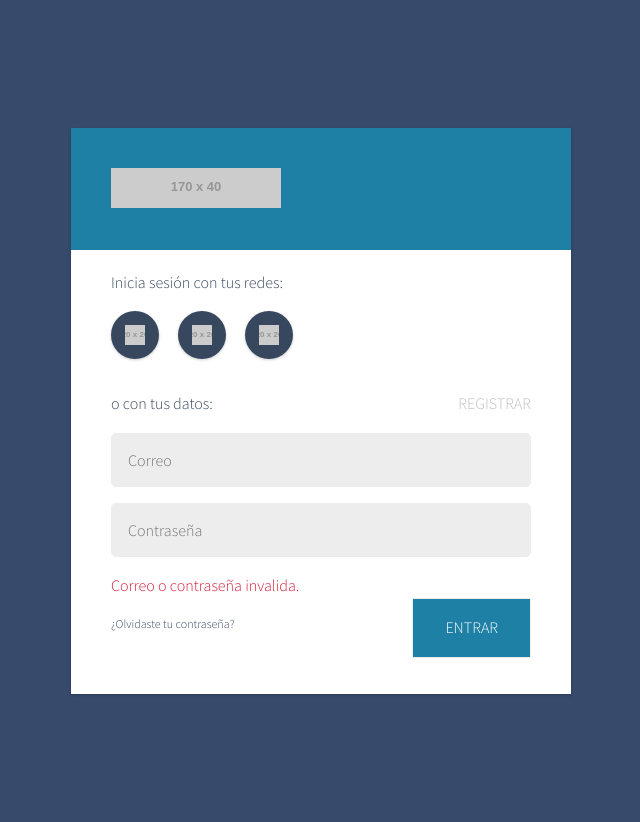
After one commit to piojos/etunim, a PHP site: page /login.php in a window 1280 px wide. The commit adds this page. Shown: the whole page, without its empty margins (319-959 px from the left). Run offline with PHP 8.4, Linux system fonts and the light colour scheme; grey boxes labelled with a size stand in for pictures from a placeholder-image service; style sheets or scripts are compiled from the project's sources; some libraries are stand-ins or nearby versions.

Commit message:
Login stable

```diff
--- a/css/style.css
+++ b/css/style.css
@@ -116,11 +116,55 @@ h2 {
   color: white;
   box-shadow: 0 1px 3px 0 rgba(0, 0, 0, 0.2);
   text-align: center; }
+  .button.squared {
+    box-shadow: none;
+    text-transform: uppercase;
+    background: #C0BCBB;
+    border-radius: 0; }
   .button.blue {
     background: #0C7BD5; }
+  .button.teal {
+    background: #1F80A6; }
   .button.yellow {
     background: #FAC24E;
     color: #3E3B30; }
+  .button.circle {
+    border-radius: 50%;
+    width: 3em;
+    padding: 1.4rem 0 0 0;
+    height: 3em;
+    background: #37475E; }
+
+a.action {
+  text-transform: uppercase;
+  color: #C0BCBB; }
+
+button,
+input,
+input[type="submit"],
+input[type="reset"],
+input[type="button"] {
+  display: inline-block;
+  padding: 1em;
+  text-decoration: none;
+  white-space: nowrap;
+  background: #EDEDED;
+  border-radius: 0.5rem;
+  border: 1px solid #EDEDED; }
+  button:active, button:focus,
+  input:active,
+  input:focus,
+  input[type="submit"]:active,
+  input[type="submit"]:focus,
+  input[type="reset"]:active,
+  input[type="reset"]:focus,
+  input[type="button"]:active,
+  input[type="button"]:focus {
+    border-color: #DDDCDA;
+    outline: none; }
+
+.small {
+  font-size: 1.2rem; }
 
 header {
   height: 6em;
@@ -159,6 +203,58 @@ nav {
     border-radius: 50%;
     right: -1em;
     top: 2em; }
+
+body.login {
+  background: #374A6B; }
+
+.modal {
+  background: white;
+  position: relative;
+  max-width: 50rem;
+  box-shadow: 0 1px 3px 0 rgba(0, 0, 0, 0.2);
+  color: #37475E; }
+  @media (min-width: 400px) {
+    .modal {
+      margin: 10% auto;
+      width: 85%;
+      padding: 0; } }
+  @media (min-width: 550px) {
+    .modal {
+      width: 80%; } }
+  .modal .head, .modal .content {
+    padding: 2rem; }
+    @media (min-width: 400px) {
+      .modal .head, .modal .content {
+        padding: 2rem 4rem; } }
+  .modal .head {
+    background: #1F80A6;
+    padding-top: 4rem;
+    padding-bottom: 3.4rem; }
+  .modal .social {
+    margin: 1em 0 2em; }
+    .modal .social a {
+      margin-right: 1em; }
+  .modal .alert {
+    color: #D61D37; }
+  .modal .manual {
+    position: relative;
+    overflow: auto;
+    margin-bottom: 1em; }
+    .modal .manual a.action {
+      position: absolute;
+      top: 0;
+      right: 0; }
+    .modal .manual form {
+      margin-top: 1em; }
+    .modal .manual .small {
+      position: relative;
+      top: 1em; }
+    .modal .manual .button {
+      float: right; }
+
+.login .modal input {
+  width: 100%;
+  margin-bottom: 1em; }
 
 .sidebar {
   background: white;
--- /dev/null
+++ b/login.php
@@ -0,0 +1,60 @@
+<!DOCTYPE html>
+<html lang="en">
+<head>
+
+  <!-- Basic Page Needs
+  –––––––––––––––––––––––––––––––––––––––––––––––––– -->
+  <meta charset="utf-8">
+  <title>Minute</title>
+  <meta name="description" content="">
+  <meta name="author" content="">
+
+  <!-- Mobile Specific Metas
+  –––––––––––––––––––––––––––––––––––––––––––––––––– -->
+  <meta name="viewport" content="width=device-width, initial-scale=1">
+
+  <!-- FONT
+  –––––––––––––––––––––––––––––––––––––––––––––––––– -->
+  <link href="//fonts.googleapis.com/css?family=Source+Sans+Pro:300,300i,700" rel="stylesheet" type="text/css">
+
+  <!-- CSS
+  –––––––––––––––––––––––––––––––––––––––––––––––––– -->
+  <link rel="stylesheet" href="css/normalize.css">
+  <link rel="stylesheet" href="css/style.css">
+  <link rel="stylesheet" href="css/index.css">
+
+  <!-- Favicon
+  –––––––––––––––––––––––––––––––––––––––––––––––––– -->
+  <link rel="icon" type="image/png" href="images/favicon.png">
+
+</head>
+<body class="login">
+
+	<div class="modal">
+		<div class="head">
+			<a href="#" class="logo"><img src="http://placehold.it/170x40" alt=""></a>
+		</div>
+		<div class="content">
+			<p>Inicia sesión con tus redes:</p>
+			<div class="social">
+				<a href="#" class="circle button"><img src="http://placehold.it/20" alt=""></a>
+				<a href="#" class="circle button"><img src="http://placehold.it/20" alt=""></a>
+				<a href="#" class="circle button"><img src="http://placehold.it/20" alt=""></a>
+			</div>
+			<div class="manual">
+				<p>o con tus datos:</p>
+				<a href="#" class="action float_right">Registrar</a>
+				<form class="" action="" method="post">
+					<input type="email" name="" value="" placeholder="Correo">
+					<input type="password" name="" value="" placeholder="Contraseña">
+					<div class="alert">Correo o contraseña invalida.</div>
+					<a href="#" class="small">¿Olvidaste tu contraseña?</a>
+					<button type="submit" name="button" class="squared button teal">Entrar</button>
+				</form>
+
+			</div>
+		</div>
+	</div>
+
+</body>
+</html>
--- a/sass/draft.sass
+++ b/sass/draft.sass
@@ -9,7 +9,7 @@ body
 	font-weight: 300
 	font-family: "Source Sans Pro", "HelveticaNeue", "Helvetica Neue", Helvetica, Arial, sans-serif
 	color: $darkbrown
-	background: #EDEDED
+	background: $whitegray
 
 
 
@@ -146,12 +146,47 @@ h2
 	color: white
 	box-shadow: $shadow
 	text-align: center
+	&.squared
+		box-shadow: none
+		text-transform: uppercase
+		background: $gray
+		border-radius: 0
 	&.blue
 		background: $blue
+	&.teal
+		background: $teal
 	&.yellow
 		background: $yellow
 		color: $darkbrown
+	&.circle
+		border-radius: 50%
+		width: 3em
+		padding: 1.4rem 0 0 0
+		height: 3em
+		background: $darkblue
 
+a.action
+	text-transform: uppercase
+	color: $gray
+
+button,
+input,
+input[type="submit"],
+input[type="reset"],
+input[type="button"]
+	display: inline-block
+	padding: 1em
+	text-decoration: none
+	white-space: nowrap
+	background: $whitegray
+	border-radius: $radius
+	border: 1px solid $whitegray
+	&:active, &:focus
+		border-color: $lightgray
+		outline: none
+
+.small
+	font-size: 1.2rem
 
 
 
@@ -204,6 +239,74 @@ nav
 
 
 
+
+
+
+
+// Login
+body.login
+	background: $oxford
+
+
+
+
+
+
+// Modal
+.modal
+	background: white
+	position: relative
+	max-width: 50rem
+	box-shadow: $shadow
+	color: $darkblue
+	@media (min-width: 400px)
+		margin: 10% auto
+		width: 85%
+		padding: 0
+	@media (min-width: 550px)
+		width: 80%
+	.head, .content
+		padding: 2rem
+		@media (min-width: 400px)
+			padding: 2rem 4rem
+	.head
+		background: $teal
+		padding-top: 4rem
+		padding-bottom: 3.4rem
+	.social
+		margin: 1em 0 2em
+		a
+			margin-right: 1em
+	.alert
+		color: $red
+	.manual
+		position: relative
+		overflow: auto
+		margin-bottom: 1em
+		a.action
+			position: absolute
+			top: 0
+			right: 0
+		form
+			margin-top: 1em
+		.small
+			position: relative
+			top: 1em
+		.button
+			float: right
+
+.login .modal input
+	width: 100%
+	margin-bottom: 1em
+
+
+
+
+
+
+
+
+// Dashboard
 .sidebar
 	background: white
 	padding: 1em
@@ -223,10 +326,6 @@ nav
 			width: 100%
 			margin-top: 1em
 
-
-
-
-// Home
 .stats
 	margin-bottom: 2em
 
@@ -249,6 +348,12 @@ nav
 		font-size: 1.2rem
 		text-transform: uppercase
 		margin-top: .5em
+
+
+
+
+
+
 
 
 // Card
@@ -321,7 +426,6 @@ nav
 			border-radius: 5px
 			display: inline-block
 
-
 	&.overdue
 		border: 2px solid $red
 		.square
--- a/sass/variables.sass
+++ b/sass/variables.sass
@@ -2,10 +2,13 @@ $black: #050504
 $darkbrown: #3E3B30
 $oxford: #374A6B
 $blue: #0C7BD5
+$darkblue: #37475E
 $yellow: #FAC24E
 $green: #9AD102
+$teal: #1F80A6
 $red: #D61D37
 $lightgray: #DDDCDA
+$whitegray: #EDEDED
 $gray: #C0BCBB
 
 $shadow: 0 1px 3px 0 rgba(0,0,0,0.2)
```
